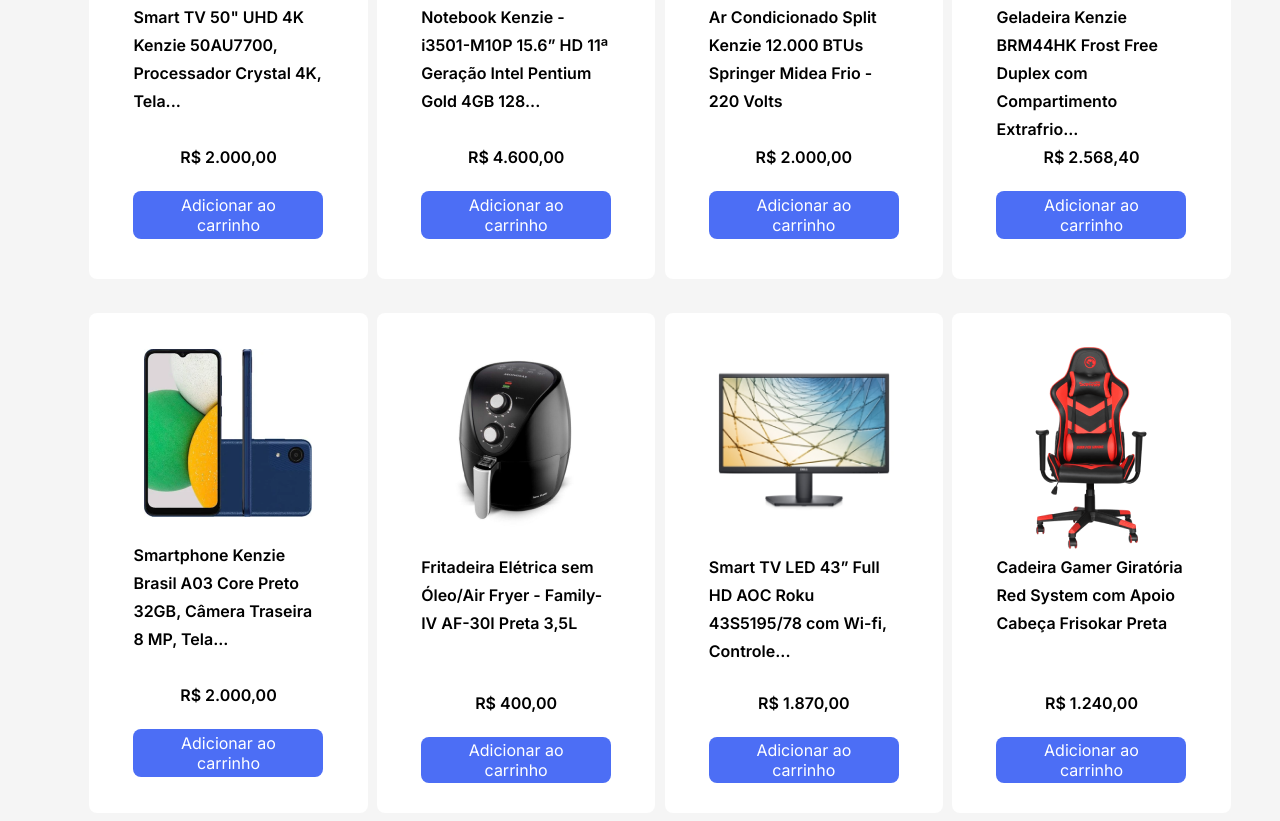
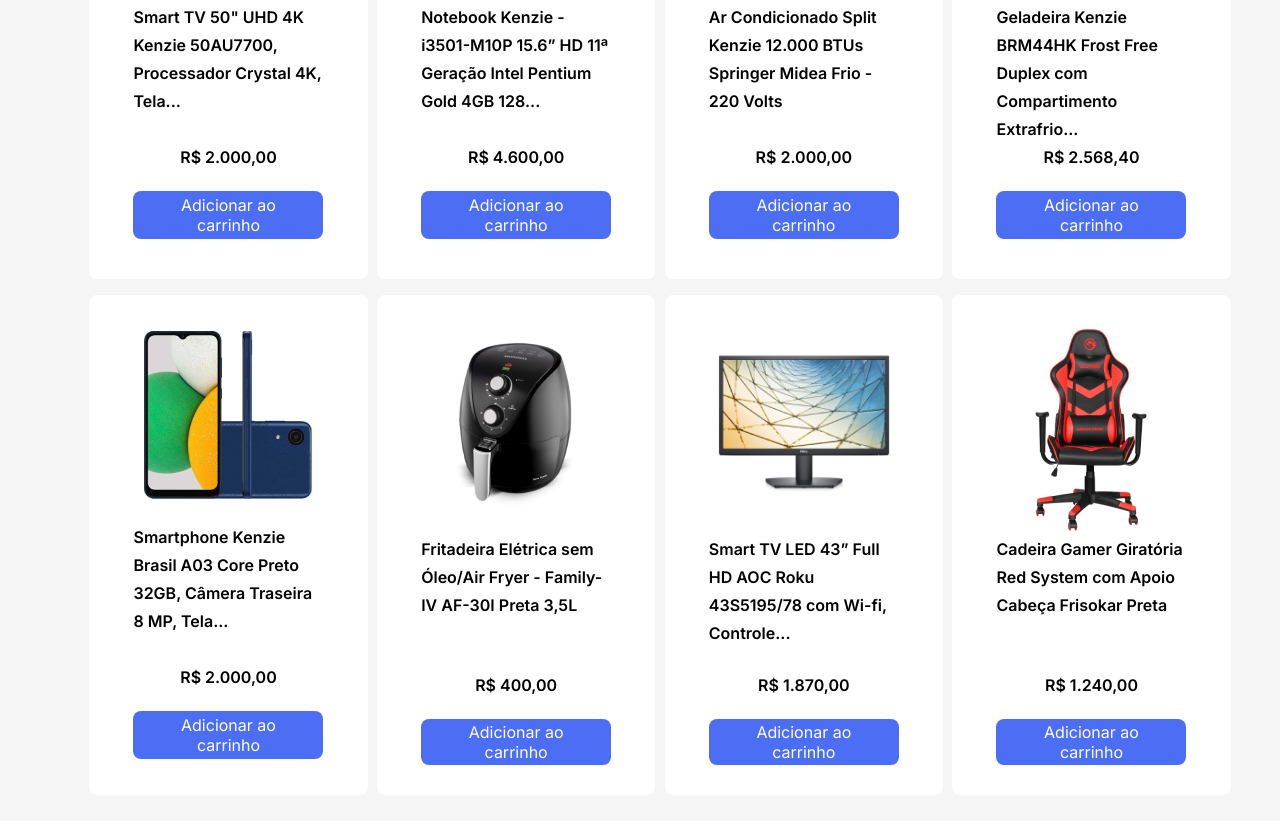
Before and after one commit to Kenzie-Academy-Brasil-Developers/m1-s1-e-commerce-com-flexbox-natalysilveira, a plain HTML site: page index.html in a window 1280 px wide. Shown: the part 349-1170 px from the top of the page. Drawn offline with Linux system fonts and the light colour scheme.

Commit message:
Atualizada margin-bottom para 16px

```diff
--- a/style.css
+++ b/style.css
@@ -84,7 +84,7 @@ body{
 }
 
 .list-products li{
-    margin-bottom: 34px;
+    margin-bottom: 16px;
     padding: 30px;
     list-style: none;
     width: 24%;
```
